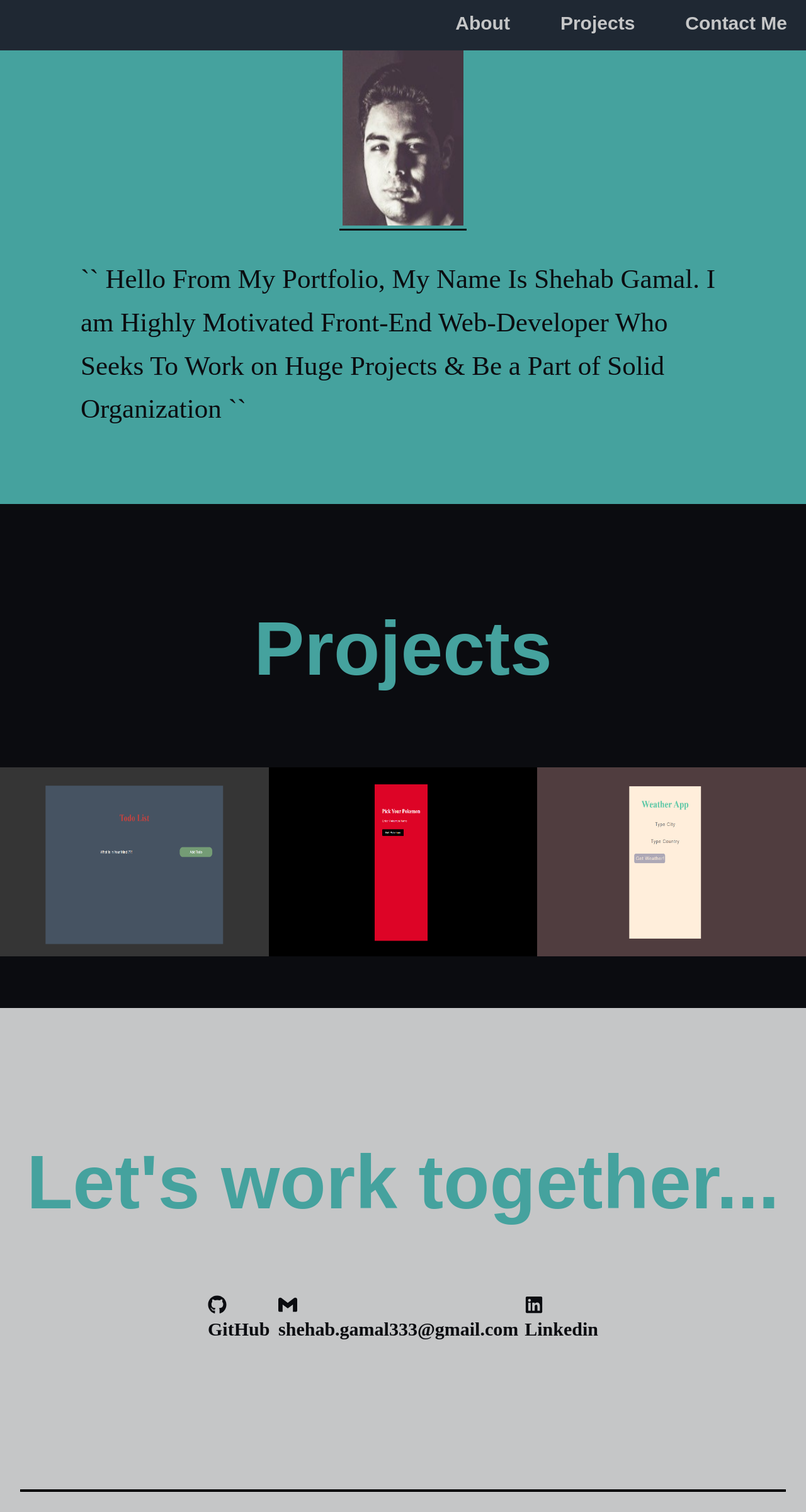
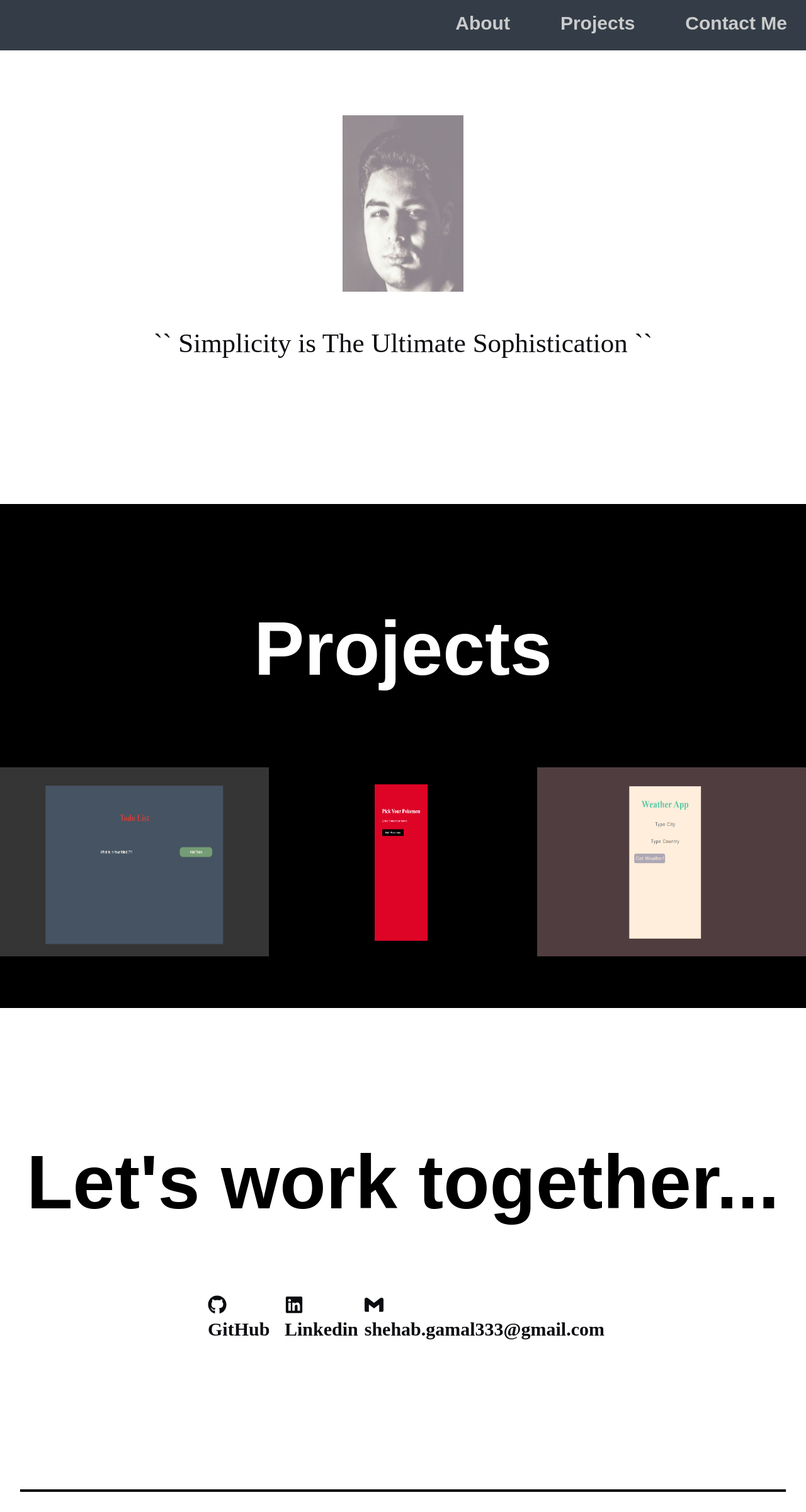
Before and after one commit to ShehabGamal/Personal-Portfolio, a React (Create React App) app: page / in a window 1280 px wide. Shown: the whole page at 63% size. Built offline with nearby package versions, Linux system fonts and the light colour scheme.

Commit message:
Adjusting the color Scheme

```diff
--- a/src/Components/About/About.js
+++ b/src/Components/About/About.js
@@ -11,11 +11,10 @@ const BasicDiv = styled.div`
   margin-right: auto;
   justify-content: center;
   align-items: center;
-  background: ${(props) => props.theme.extraColor};
 `;
 const Image = styled.img`
-  border-bottom: 3px solid #0b0c10;
   width: 15%;
+  opacity: 0.6;
   height: 35%;
   display: flex;
   margin-right: auto;
@@ -40,11 +39,7 @@ const About = () => {
   return (
     <BasicDiv id="About">
       <Image src={img} alt="" />
-      <Intro>
-        `` Hello From My Portfolio, My Name Is Shehab Gamal. I am Highly
-        Motivated Front-End Web-Developer Who Seeks To Work on Huge Projects &
-        Be a Part of Solid Organization ``
-      </Intro>
+      <Intro>`` Simplicity is The Ultimate Sophistication ``</Intro>
     </BasicDiv>
   );
 };
--- a/src/Components/Cards/Cards.js
+++ b/src/Components/Cards/Cards.js
@@ -9,7 +9,7 @@ const BasicDiv = styled.div`
   flex-direction: column;
   margin-right: auto;
   margin-left: auto;
-  background: ${(props) => props.theme.mainColor};
+  background: ${(props) => props.theme.black};
   height: 100vh;
   width: 100%;
 `;
@@ -27,7 +27,7 @@ const CustomH1 = styled.h1`
   font-weight: bold;
   margin-left: auto;
   margin-right: auto;
-  color: ${(props) => props.theme.extraColor};
+  color: ${(props) => props.theme.white};
 `;
 const FlipCard = styled.div`
   background-color: transparent;
@@ -61,7 +61,7 @@ const FlipCardBack = styled.div`
   width: 100%;
   height: 100%;
   backface-visibility: hidden;
-  background-color: ${(props) => props.theme.foreground};
+  background-color: ${(props) => props.theme.mainColor};
   transform: rotateY(180deg);
 `;
 const Image = styled.img`
@@ -70,7 +70,8 @@ const Image = styled.img`
 `;
 const CardH1 = styled(CustomH1)`
   margin-top: 25px;
-  color: ${(props) => props.theme.mainColor};
+  color: ${(props) => props.theme.white};
+  opacity: 0.3;
   font-size: 35px;
 `;
 const Span = styled.span`
@@ -82,7 +83,7 @@ const Span = styled.span`
   font-family: Courier New;
   justify-content: center;
   align-items: center;
-  color: ${(props) => props.theme.mainColor};
+  color: ${(props) => props.theme.white};
 `;
 const LinkSpan = styled(Span)`
   flex-direction: row;
@@ -93,12 +94,13 @@ const ExternalLink = styled.a`
   font-weight: bold;
   margin: 0 auto;
   padding: 5px;
-  color: ${(props) => props.theme.mainColor};
+  color: ${(props) => props.theme.white};
   &:hover {
-    color: ${(props) => props.theme.extraColor};
-    background: ${(props) => props.theme.secondaryColor};
+    color: ${(props) => props.theme.white};
+    background: ${(props) => props.theme.black};
     border: 3px solid #45a29e;
   }
+  opacity: 0.6;
 `;
 
 const Cards = () => {
--- a/src/Components/ContactMe/ContactMe.js
+++ b/src/Components/ContactMe/ContactMe.js
@@ -12,7 +12,7 @@ const BasicDiv = styled.div`
   align-items: center;
   flex-direction: column;
   height: 100vh;
-  background: ${(props) => props.theme.foreground};
+  background: ${(props) => props.theme.white};
 `;
 
 const BasicDivChild = styled.div`
@@ -31,7 +31,7 @@ const ExternalLinks = styled.a`
   color: ${(props) => props.theme.mainColor};
   text-decoration: none;
   &:hover {
-    color: ${(props) => props.theme.extraColor};
+    color: ${(props) => props.theme.white};
     background: ${(props) => props.theme.mainColor};
     border: 3px solid #45a29e;
   }
@@ -55,7 +55,7 @@ const CustomH1 = styled.h1`
   margin-left: auto;
   margin-right: auto;
   margin-top: auto;
-  color: ${(props) => props.theme.extraColor};
+  color: ${(props) => props.theme.black};
 `;
 const ContactMe = () => {
   return (
@@ -66,10 +66,6 @@ const ContactMe = () => {
           <FaGithub />
           GitHub
         </ExternalLinks>
-        <CustomParagraph>
-          <SiGmail />
-          &nbsp; shehab.gamal333@gmail.com
-        </CustomParagraph>
         <ExternalLinks
           href="https://www.linkedin.com/in/shehab-el-deen-gamal-773010130/"
           target="_Blank"
@@ -77,6 +73,10 @@ const ContactMe = () => {
           <FaLinkedin />
           Linkedin
         </ExternalLinks>
+        <CustomParagraph>
+          <SiGmail />
+          &nbsp; shehab.gamal333@gmail.com
+        </CustomParagraph>
       </BasicDivChild>
       <Footer />
     </BasicDiv>
--- a/src/Components/Footer/Footer.js
+++ b/src/Components/Footer/Footer.js
@@ -26,7 +26,7 @@ const Holder = styled.div`
   color: black;
 `;
 <Footer>
-  <Holder>© Shehab Gamal 2020 All Rights Reserved</Holder>
+  <Holder></Holder>
 </Footer>;
 
 export default Footer;
--- a/src/Components/Nav bar/Nav.js
+++ b/src/Components/Nav bar/Nav.js
@@ -8,8 +8,8 @@ const BasicNavLink = styled.a`
   font-weight: bold;
   font-size: 30px;
   &:hover {
-    background: ${(props) => props.theme.foreground};
-    color: ${(props) => props.theme.extraColor};
+    background: ${(props) => props.theme.black};
+    color: ${(props) => props.theme.white};
     border: 3px solid #45a29e;
   }
   margin: 10px 20px 10px 40px;
@@ -24,6 +24,7 @@ const BasicHeader = styled.header`
   width: 100%;
   justify-content: flex-end;
   background: ${(props) => props.theme.secondaryColor};
+  opacity: 0.9;
   z-index: 9999;
 `;
 const Navbar = () => {
--- a/src/Components/Theme/Theme.js
+++ b/src/Components/Theme/Theme.js
@@ -4,6 +4,8 @@ const theme = {
   mainColor: "#0B0C10",
   foreground: "#C5C6C7",
   background: "#66FCF1",
+  black: "#000",
+  white: "#fff",
 };
 
 export default theme;
```
Also changed, not shown: src/Components/Image/Mountain.jpg (added), 1 other file (tests, documents, lock files or other folders).
